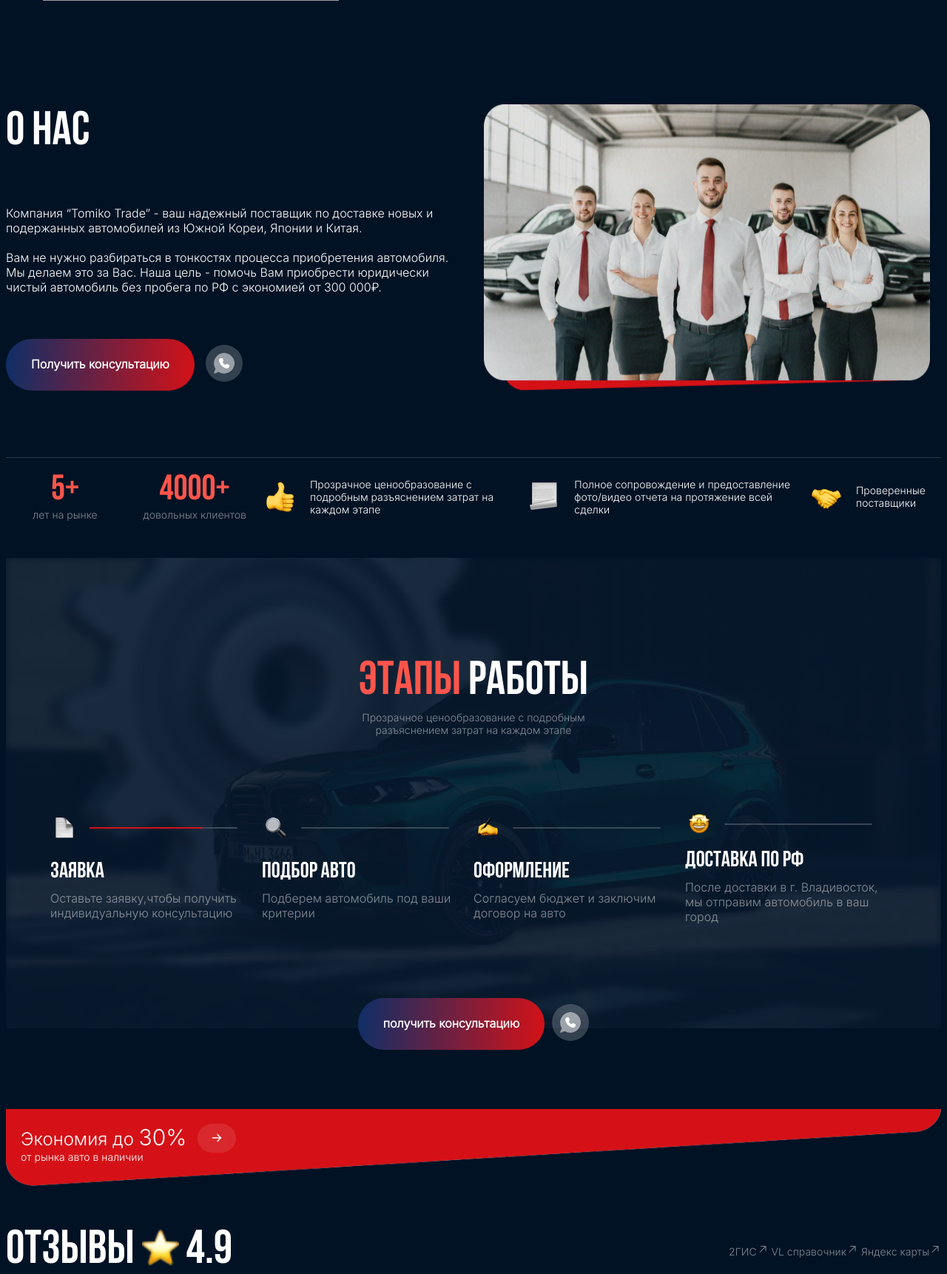
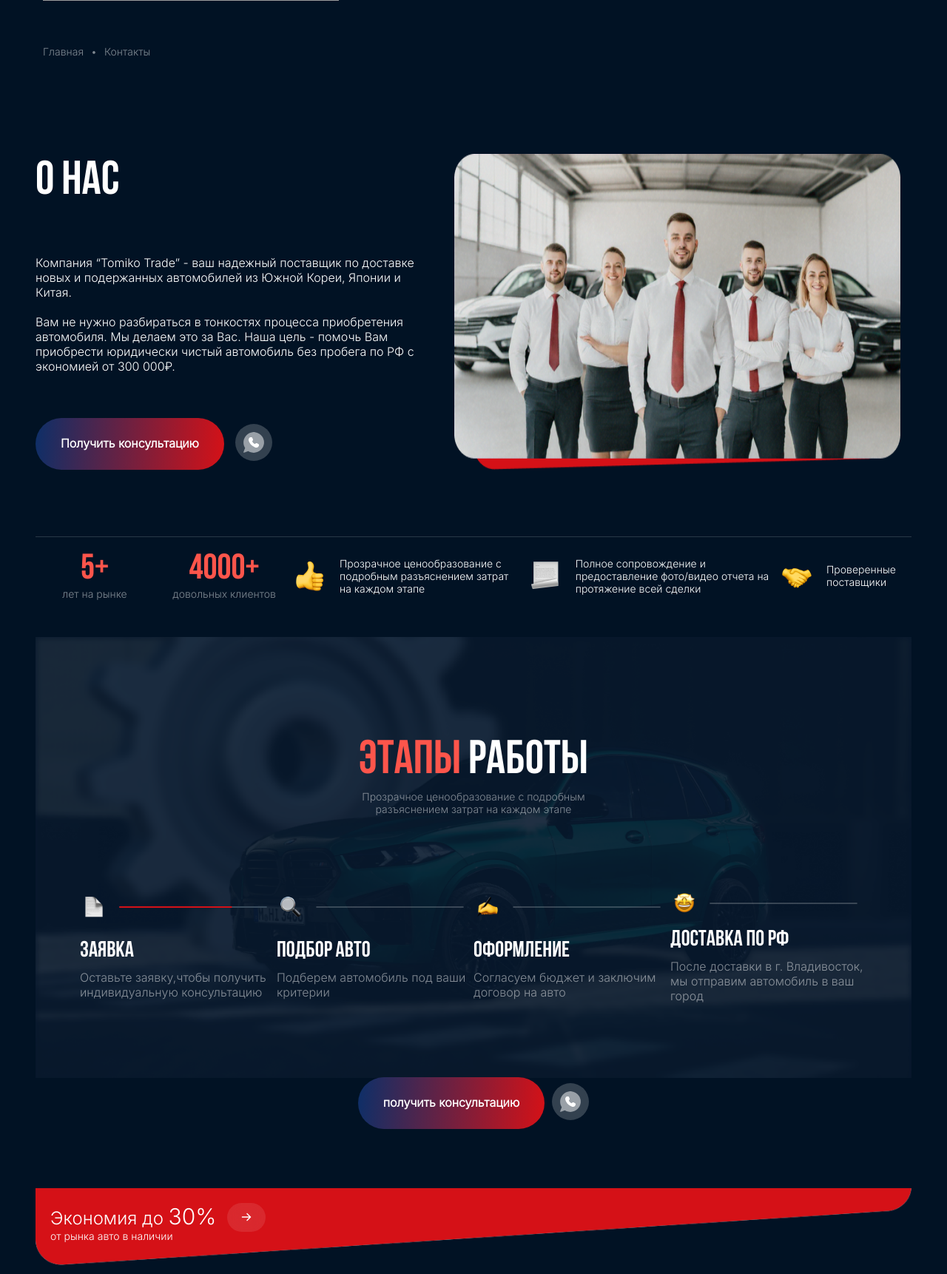
Before and after one commit to Rin-niee/SuperWebProgramming, a Django app: page /contacts/ in a window 1280 px wide. Shown: the part 317-2039 px from the top of the page at 74% size. Run offline with Django 5.2, Linux system fonts and the light colour scheme; grey boxes are pictures that could not be loaded.

Commit message:
добавлены хлебные крошки

```diff
--- a/car/carapp/templates/contacts.html
+++ b/car/carapp/templates/contacts.html
@@ -12,10 +12,18 @@
 </head>
 <body>
 	{% include "header.html" %}
-	{% include "aboutus.html" %}
-	{% include "stages_of_work.html" %}
-	{% include "comments.html" %}
-	{% include "contact_block.html" %}
-	{% include "footer.html" %}
+	<div id="breadcrump">
+		<a href="" class="tiny_text grey_text">Главная</a>
+		<p class="tiny_text grey_text"> • </p>
+		<a href="" class="tiny_text grey_text">Контакты</a>
+	</div>
+	<div class="main">
+		{% include "aboutus.html" %}
+		{% include "stages_of_work.html" %}
+		{% include "comments.html" %}
+		{% include "contact_block.html" %}
+		{% include "footer.html" %}
+	</div>
+
 </body>
 </html>
```
